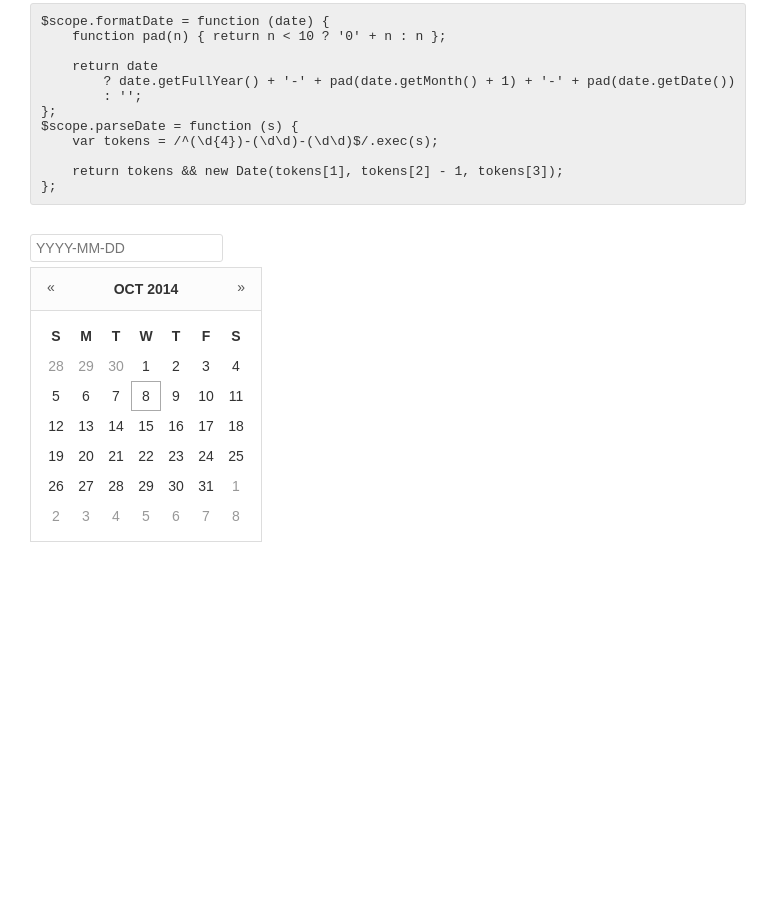
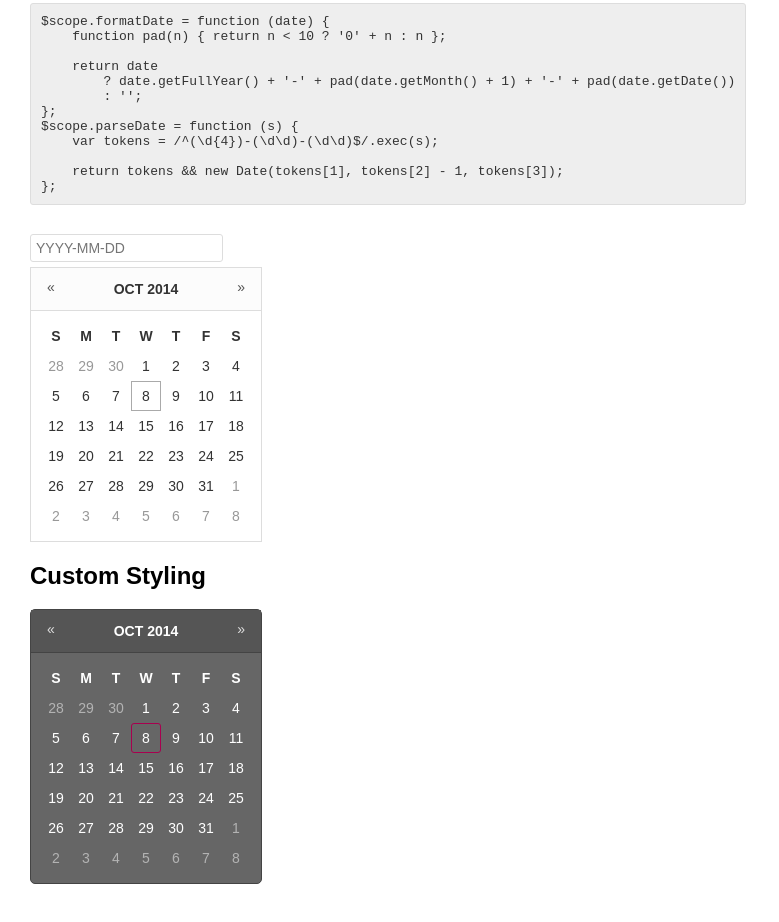
Before and after one commit to myplanet/angular-date-picker, a website: page examples/index.html in a window 1280 px wide. Shown: the part 656-1578 px from the top of the page, without its empty margins (0-779 px from the left). Before the commit the page ends 1244 px from the top, so only its background shows below. Drawn offline with nearby package versions, Linux system fonts and the light colour scheme.

Commit message:
Added custom styling example

```diff
--- a/examples/index.html
+++ b/examples/index.html
@@ -27,6 +27,34 @@
         display: inline-block;
         padding: 10px;
         background: #eee;
+    }
+    .custom > .angular-calendar {
+        border-color: #444;
+        background-color: #666;
+        color: #fff;
+        border-radius: 5px;
+    }
+    .custom > .angular-calendar > ._month {
+        background-color: #555;
+        border-color: #444;
+    }
+    .custom > .angular-calendar > ._month > button {
+        color: #ddd;
+    }
+    .custom > .angular-calendar > ._month > button:hover {
+        color: #fff;
+    }
+    .custom > .angular-calendar > ._days > ._day.-selectable {
+        border-radius: 3px;
+    }
+    .custom > .angular-calendar > ._days > ._day.-selectable.-selected {
+        background: #ff4795;
+    }
+    .custom > .angular-calendar > ._days > ._day.-selectable.-today {
+        border-color: #a8004f;
+    }
+    .custom > .angular-calendar > ._days > ._day.-selectable:hover {
+        background: #ff71b9;
     }
     </style>
     <script src="bower_components/angular/angular.js"></script>
@@ -86,5 +114,11 @@ $scope.parseDate = function (s) {
         <input type="text" ng-model="date2" placeholder="YYYY-MM-DD" />
         <calendar ng-model="date2" parse-date="parseDate" format-date="formatDate"></calendar>
     </p>
+
+    <h2>Custom Styling</h2>
+
+    <p class="custom">
+        <calendar></calendar>
+    </p>
 </body>
 </html>
```
